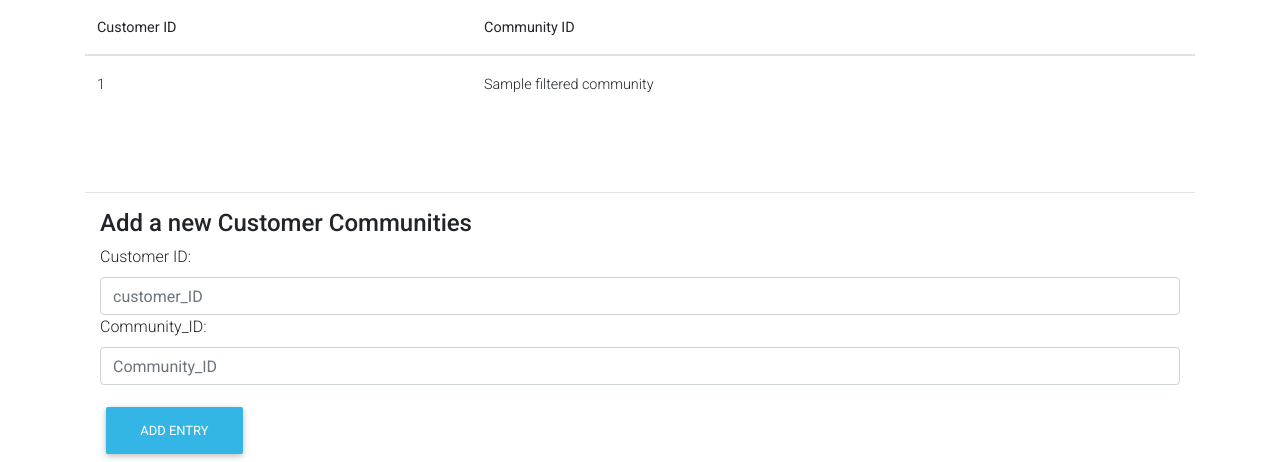
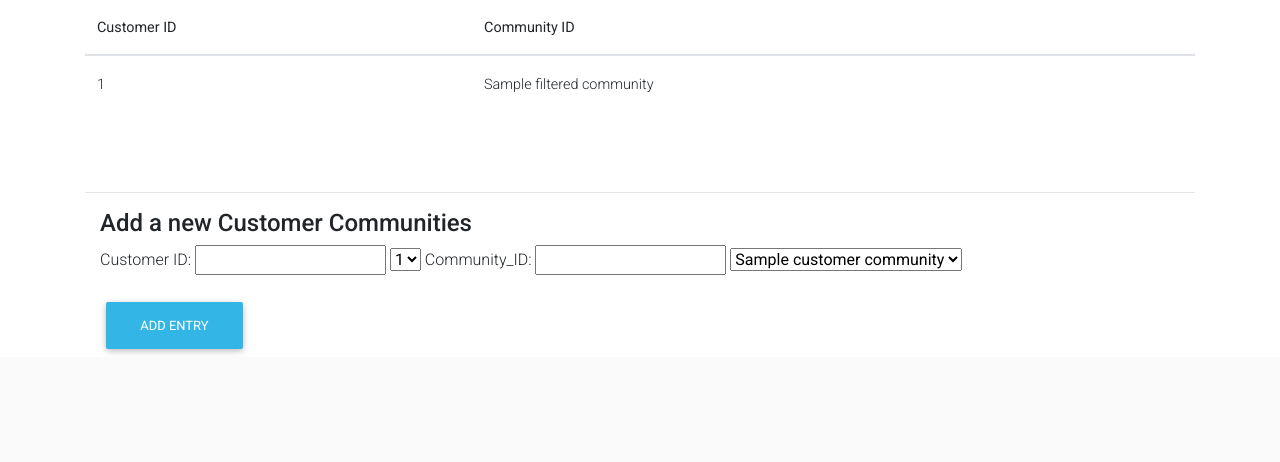
Before and after one commit to longmach/DiagonAlley, a Flask app: template templates/customerCommunities.html in a window 1280 px wide. Shown: the part 473-935 px from the top of the page. After the commit the page ends 826 px from the top, so only its background shows below. Run offline with Flask 2, Linux system fonts and the light colour scheme; the template is opened without the code that fills it: most values are stand-ins (such as "Sample title", 1, 10 or a date in 2020); some libraries are stand-ins or nearby versions.

Commit message:
added dropdown template

```diff
--- a/templates/customerCommunities.html
+++ b/templates/customerCommunities.html
@@ -97,9 +97,23 @@
                 <div class="container newCustomerCommunities">
                     <div class="form-group">
                         <label for="username" class="align-center">Customer ID:</label>
-                        <input type="text" class="form-control" id="customer_ID" placeholder="customer_ID" name="customer_ID">
+                        <!-- <input type="text" class="form-control" id="customer_ID" placeholder="customer_ID" name="customer_ID"/> -->
+                        <input type="text">
+                            <select name="customer_ID">
+                                {% for c in customerCommunities %}
+                                <option value= "{{c[0]}}">{{c[0]}}</option>"
+                                {% endfor %}
+                            </select>
+                        </input>
                         <label for="password" class="align-center">Community_ID:</label>
-                        <input type="text" class="form-control" id="Community_ID" placeholder="Community_ID" name="Community_ID">
+                        <!-- <input type="text" class="form-control" id="Community_ID" placeholder="Community_ID" name="Community_ID"> -->
+                        <input type="text">
+                            <select name= "Community_ID">
+                                {% for c in customerCommunities %}
+                                <option value= "{{c[1]}}">{{c[1]}}</option>"
+                                {% endfor %}
+                            </select>
+                        </input>
                     </div>
                     <div class="wishListSubmit">
                         <button type="submit" data-align="center" class="btn btn-info mb-2" name="insertNewCustomerCommunity">Add Entry</button>
```
